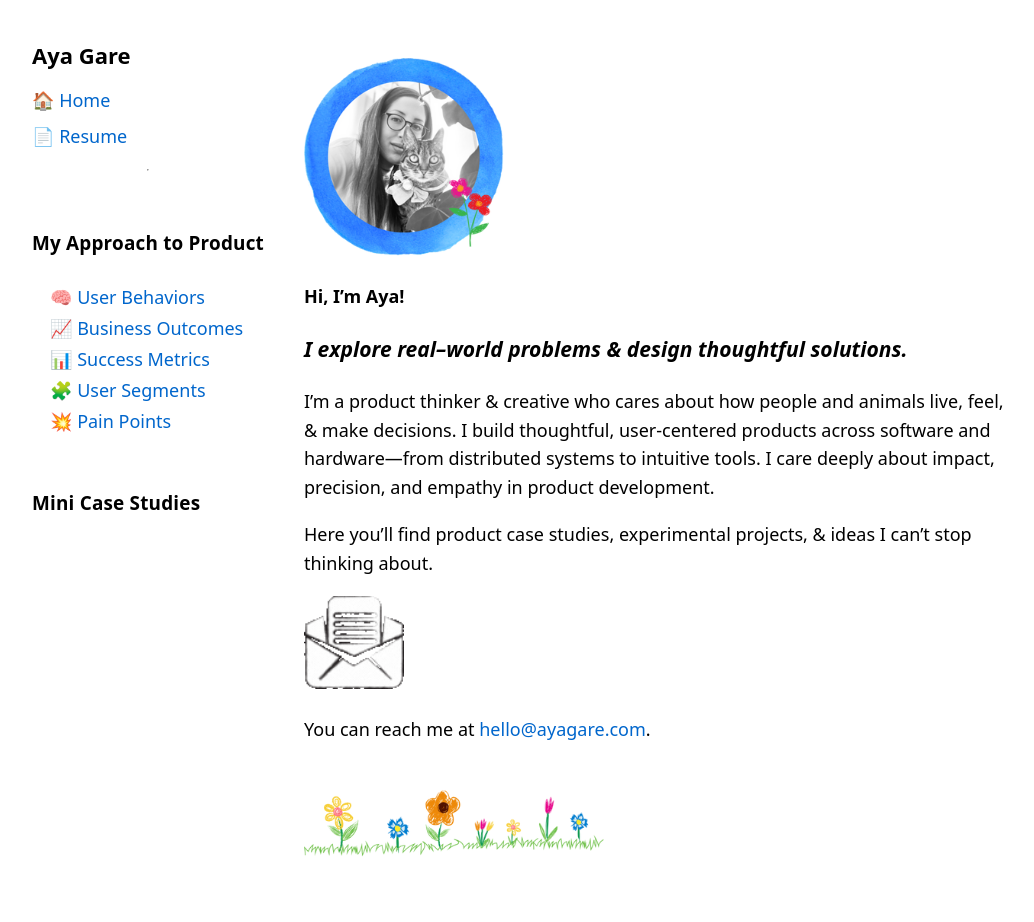
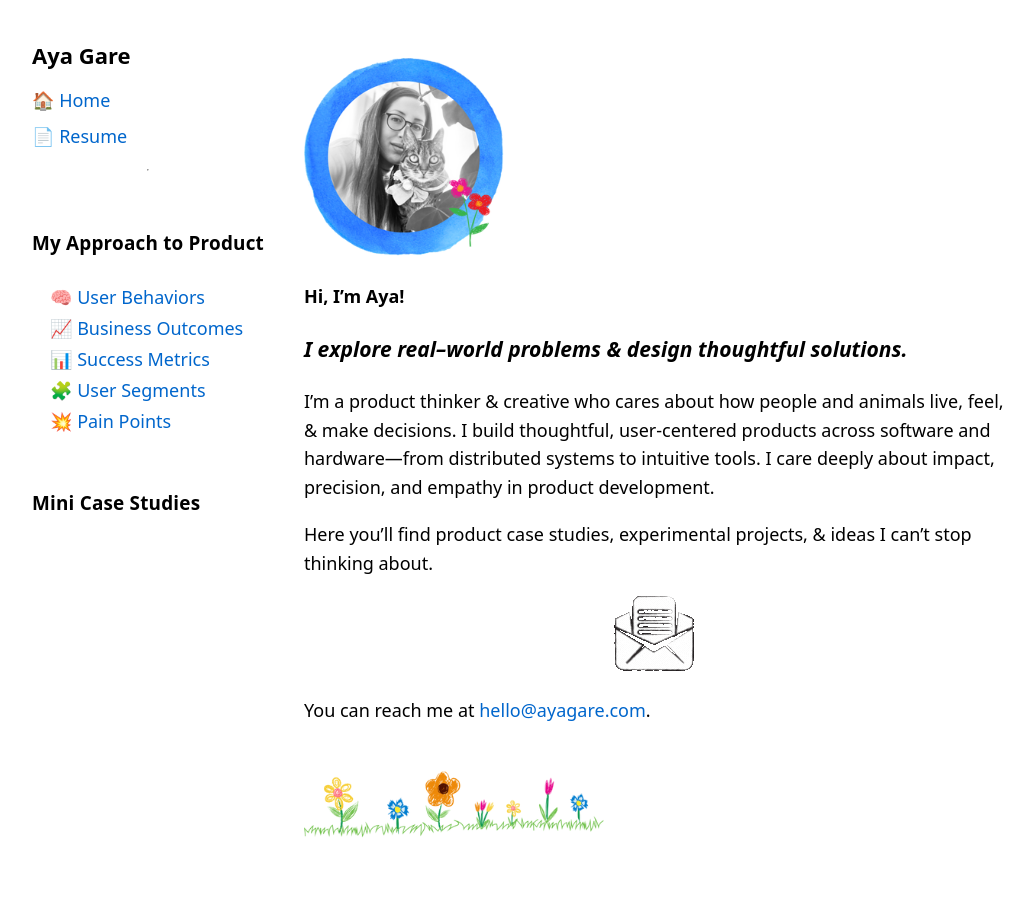
Before and after one commit to luxinflore/luxinflore.github.io, a Jekyll site: the page built from index.md, in a window 1280 px wide. Shown: the whole page, without its empty margins (8-1042 px from the left). Built offline with Jekyll 4.4.1, drawn with Linux system fonts in a browser that asks for light colours.

Commit message:
Center and shrink email gif

```diff
--- a/index.md
+++ b/index.md
@@ -18,7 +18,9 @@ Here you'll find product case studies, experimental projects, & ideas I can't st
 
 I build thoughtful products across software and hardware—from distributed systems to user-facing tools. -->
 
-<img src="/assets/images/email.gif" alt="Email" width="100" />
+<div style="text-align: center;">
+  <img src="/assets/images/email.gif" alt="Email" style="max-width: 25%;" />
+</div>
 
 You can reach me at <span class="cat-hover-wrapper"><a href="mailto:hello@ayagare.com" class="sparkle-cat">hello@ayagare.com</a></span>.
 
```
